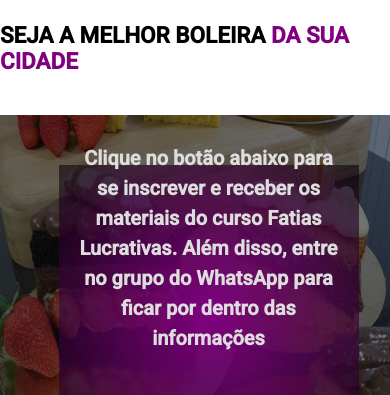
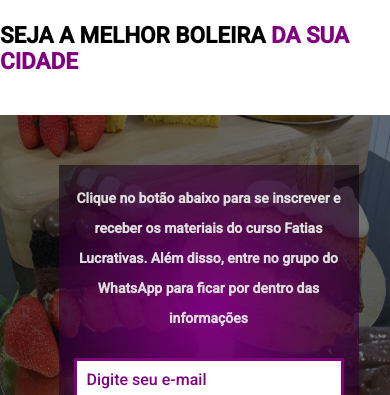
Before and after one commit to Gabriel4420/fatiasLucrativas, a plain HTML site: page public/index.html in a window 390 px wide. Shown: the top 395 px of the page. Drawn offline with Linux system fonts and the light colour scheme.

Commit message:
alteração do tamanho da font

```diff
--- a/assets/styles/style.css
+++ b/assets/styles/style.css
@@ -148,11 +148,17 @@ footer{
         width:300px;
         margin-left:15%;
     }
+    .form h3{
+        font-size:14px;
+        padding-bottom:10px;
+    }
+
 
     .form input[type="email"]{
         width:90%;
         margin-left:5%;
         margin-bottom:10px;
+        margin-top:0;
     }
 
     .faixa{
```
